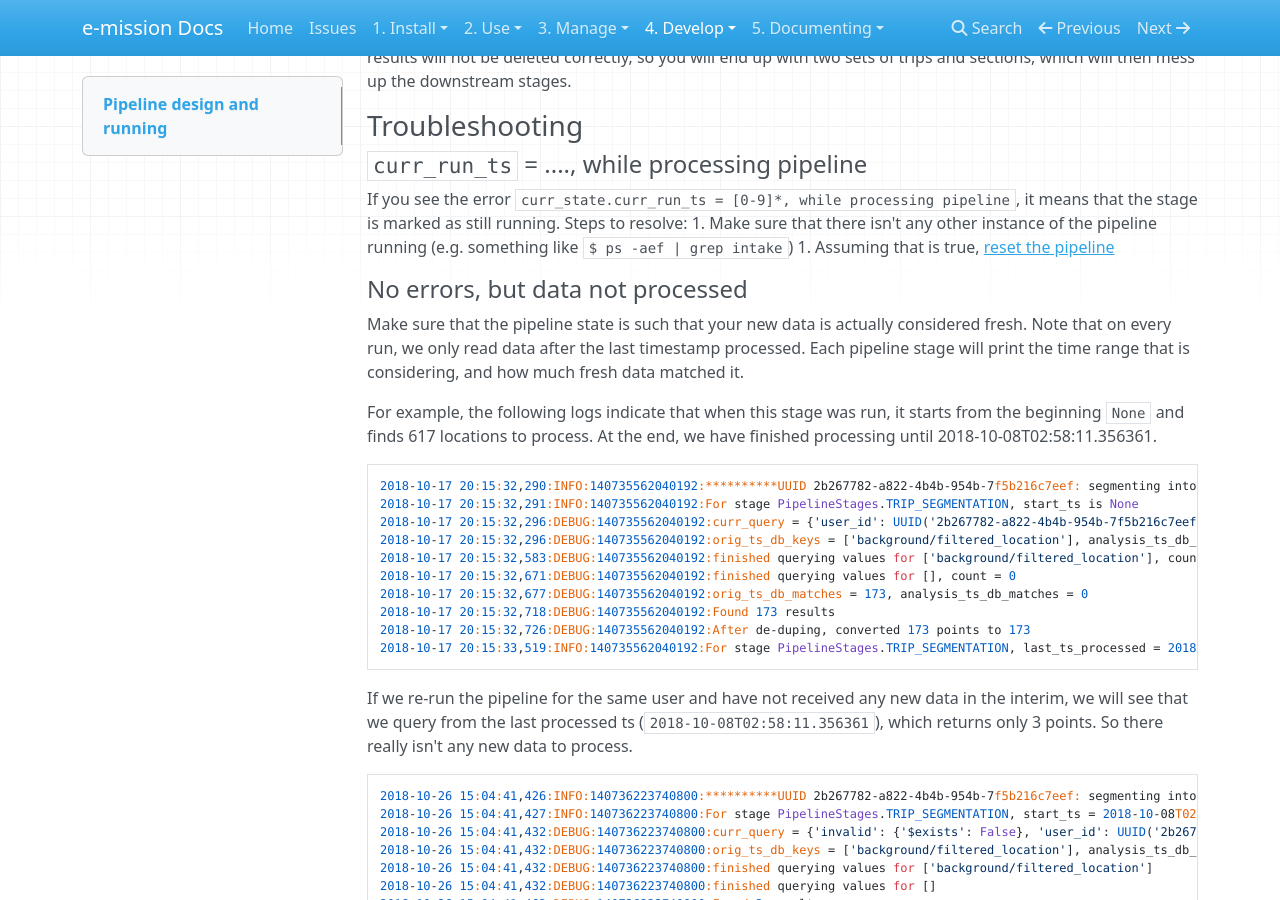
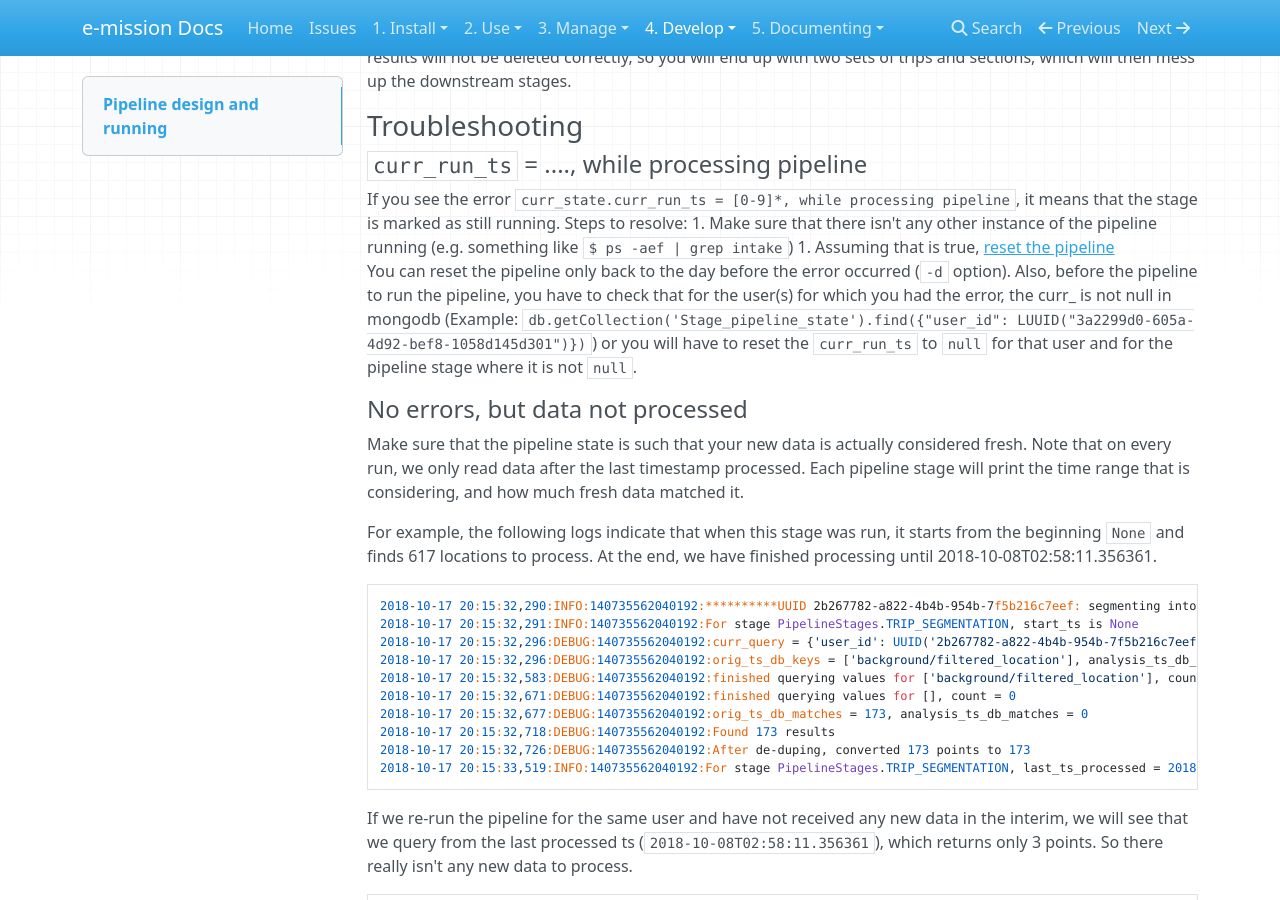
Before and after one commit to e-mission/e-mission-docs, an MkDocs documentation site: the page built from docs/dev/archi/pipeline_details.md, in a window 1280 px wide and 900 px high, scrolled down 817 px. Built offline with MkDocs 1.6.1, drawn with Linux system fonts in a browser that asks for light colours; nearby versions of some CDN libraries.

Commit message:
completed the curr_run_ts =... section

````diff
--- a/docs/dev/archi/pipeline_details.md
+++ b/docs/dev/archi/pipeline_details.md
@@ -42,6 +42,7 @@ If you see the error `curr_state.curr_run_ts = [0-9]*, while processing pipeline
 Steps to resolve:
 1. Make sure that there isn't any other instance of the pipeline running (e.g. something like `$ ps -aef | grep intake`)
 1. Assuming that is true, [reset the pipeline](#resetting_the_pipeline)
+You can reset the pipeline only back to the day before the error occurred (`-d` option). Also, before the pipeline to run the pipeline, you have to check that for the user(s) for which you had the error, the curr_ is not null in mongodb (Example: `db.getCollection('Stage_pipeline_state').find({"user_id": LUUID("3a2299d0-605a-4d92-bef8-1058d145d301")})`) or you will have to reset the `curr_run_ts` to `null` for that user and for the pipeline stage where it is not `null`.
 
 #### No errors, but data not processed ####
 Make sure that the pipeline state is such that your new data is actually considered fresh. Note that on every run, we only read data after the last timestamp processed. Each pipeline stage will print the time range that is considering, and how much fresh data matched it.
@@ -73,5 +74,4 @@ If we re-run the pipeline for the same user and have not received any new data i
 2018-10-26 15:04:41,462:DEBUG:140736223740800:Found 3 results
 2018-10-26 15:04:41,470:DEBUG:140736223740800:After de-duping, converted 3 points to 3
 ```
-
 If this happens, you want to force the pipeline to treat the old data as fresh. Which means that you basically need to [reset the pipeline](#resetting-the-pipeline).
````
